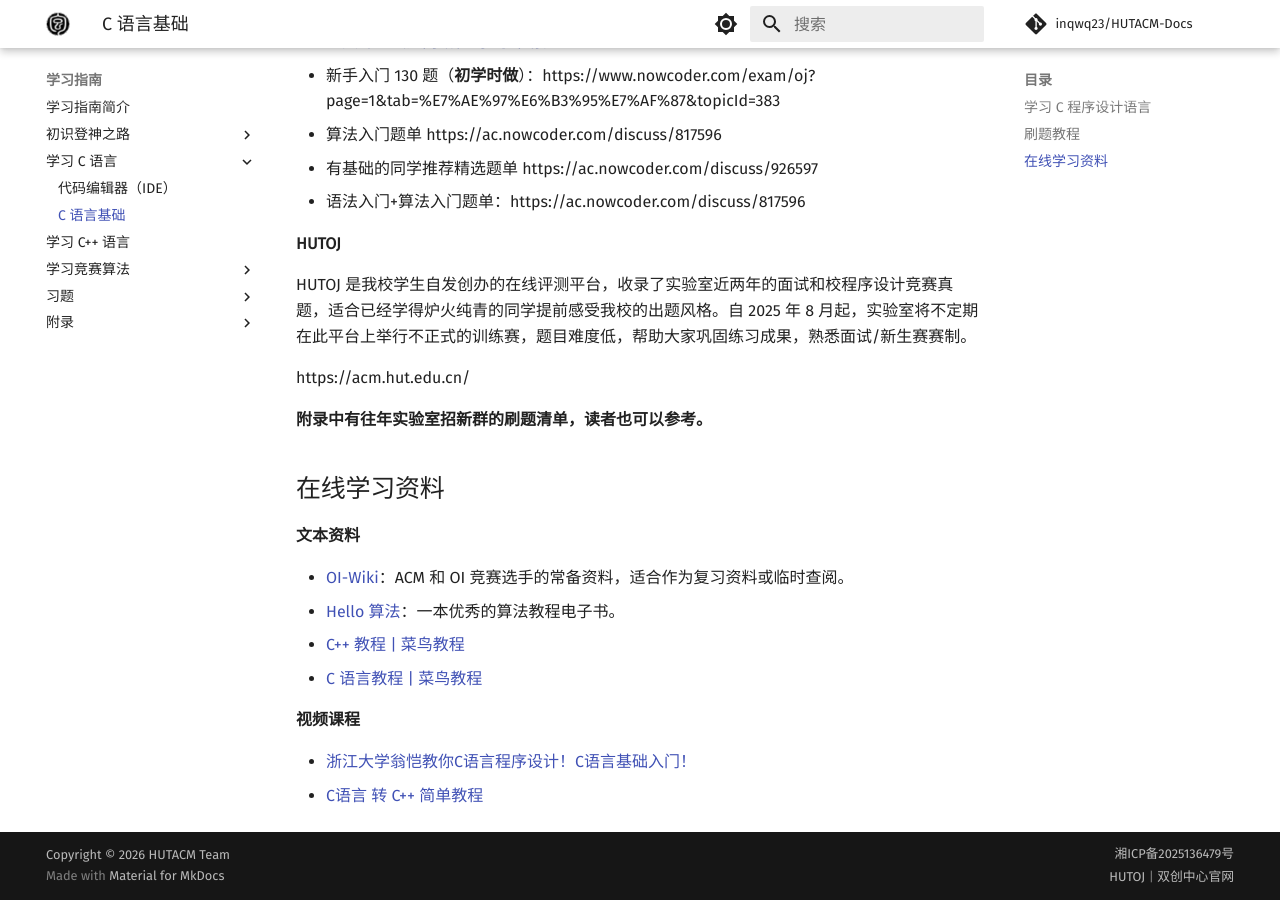
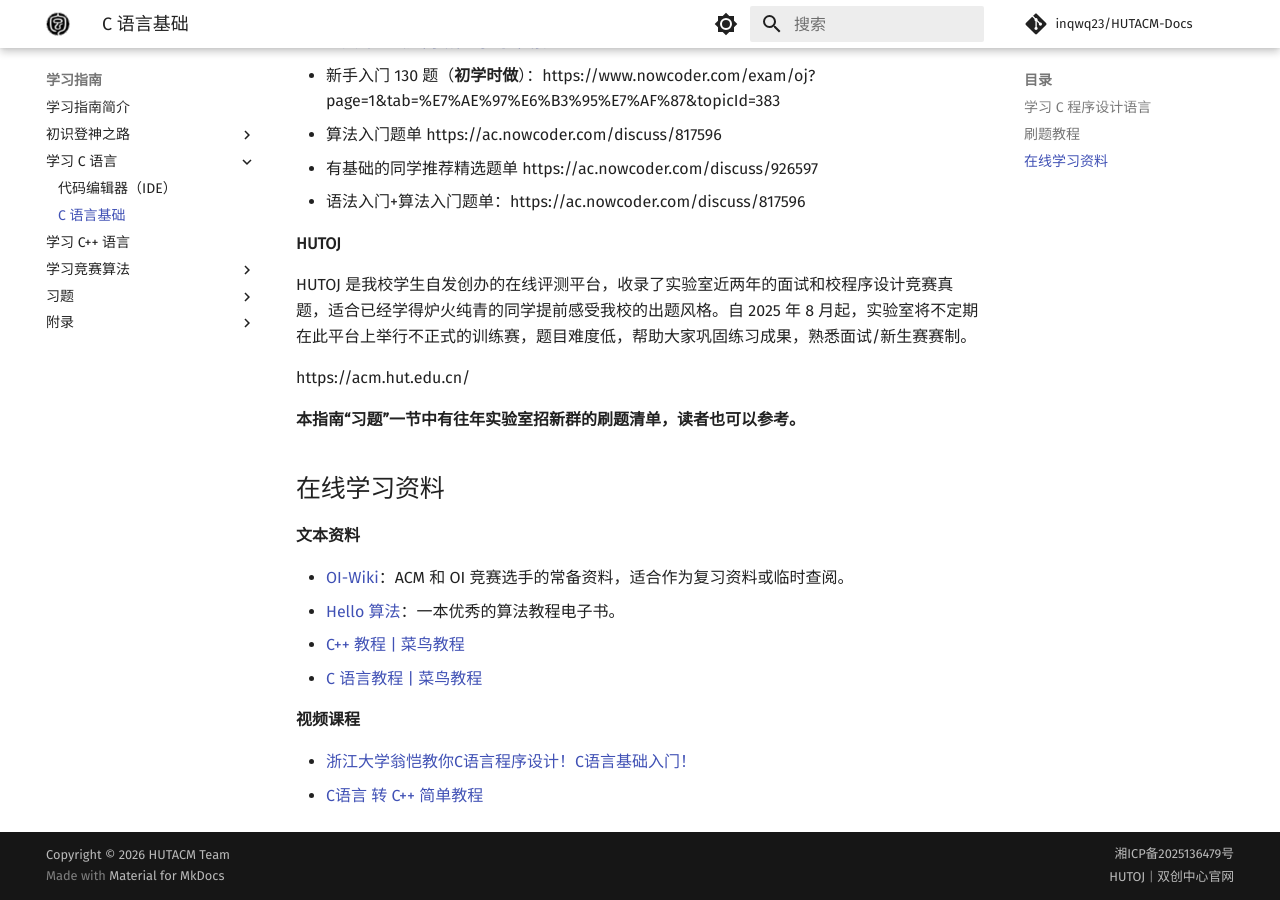
Before and after one commit to inqwq23/HUTACM-Docs, an MkDocs documentation site: the page built from docs/guide/learn-c/learn-c.md, in a window 1280 px wide and 900 px high, scrolled down 1322 px. Built offline with MkDocs 1.6.1 and Material for MkDocs 9.7.7, drawn with Linux system fonts in a browser that asks for light colours; comment, search, counter and statistics services are not loaded.

Commit message:
fix: 改正描述

```diff
--- a/docs/guide/learn-c/learn-c.md
+++ b/docs/guide/learn-c/learn-c.md
@@ -49,7 +49,7 @@ HUTOJ 是我校学生自发创办的在线评测平台，收录了实验室近
 
 https://acm.hut.edu.cn/
 
-**附录中有往年实验室招新群的刷题清单，读者也可以参考。**
+**本指南“习题”一节中有往年实验室招新群的刷题清单，读者也可以参考。**
 
 ## 在线学习资料
 
```
